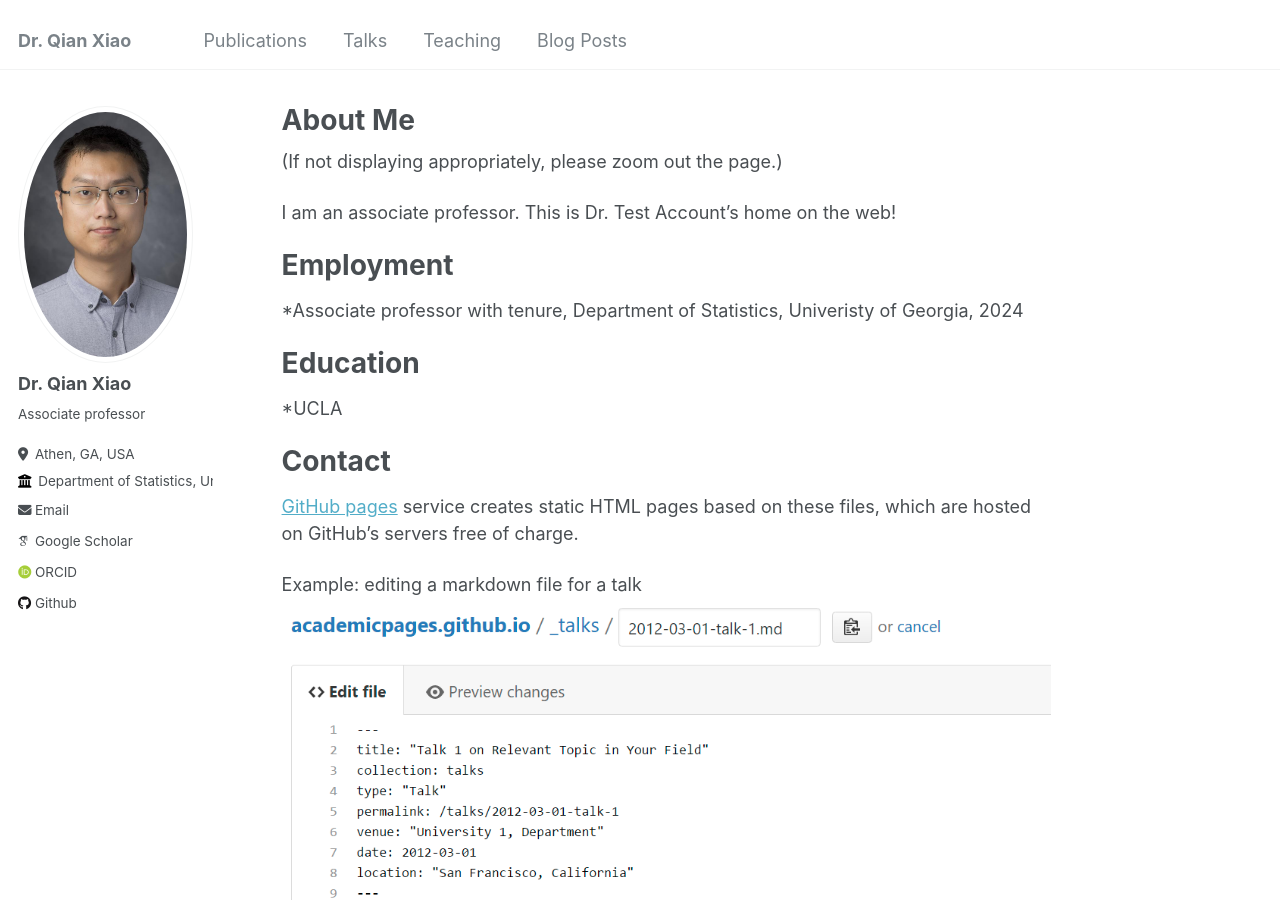
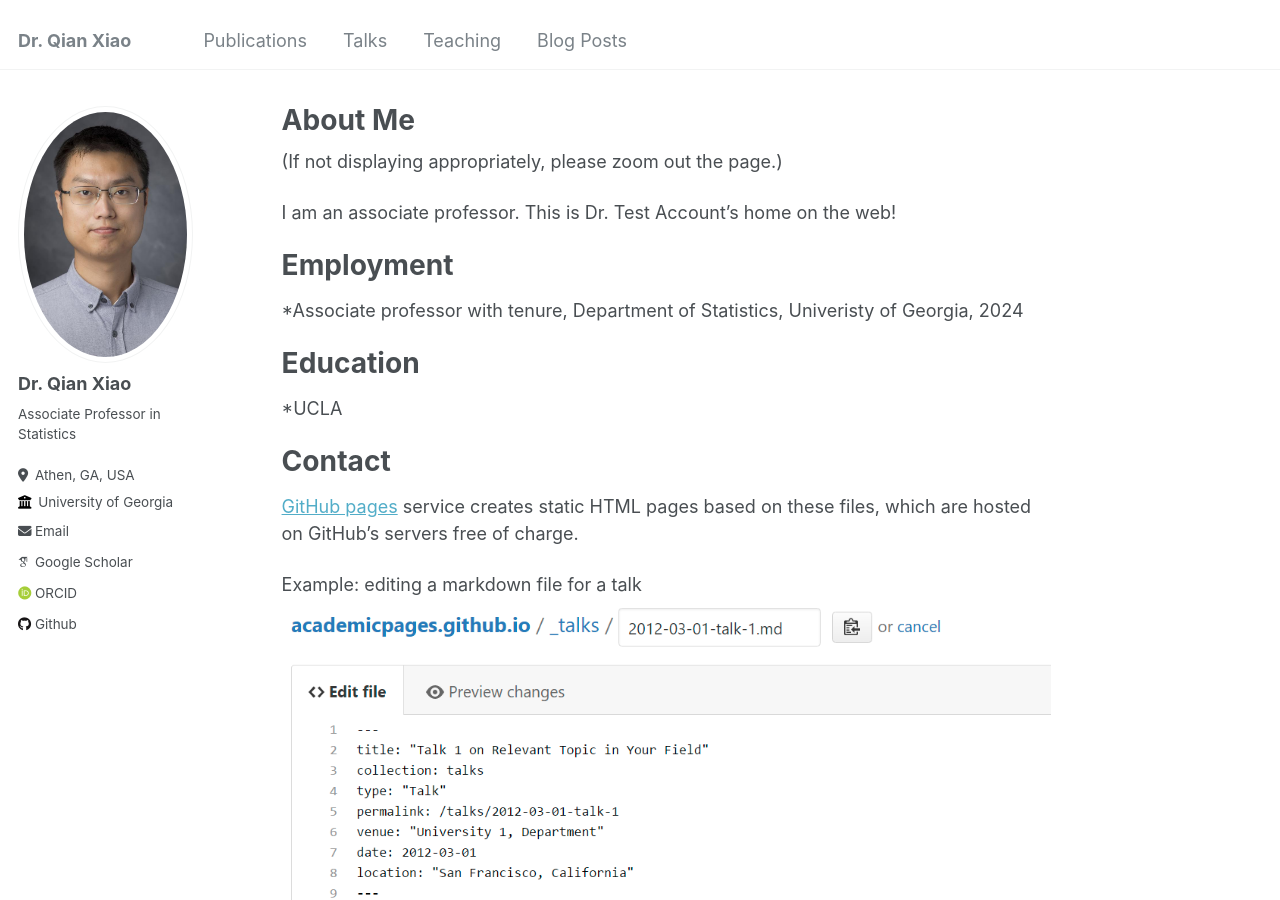
Before and after one commit to QXlab/QXlab.github.io, a Jekyll site: the page built from _pages/about.md, in a window 1280 px wide and 900 px high. Built offline with Jekyll 4.4.1, drawn with Linux system fonts in a browser that asks for light colours; some web fonts are replaced.

Commit message:
Update _config.yml

```diff
--- a/_config.yml
+++ b/_config.yml
@@ -24,9 +24,9 @@ author:
   avatar           : "qx.jpg"
   name             : "Dr. Qian Xiao"
   pronouns         : # example: "he/his"
-  bio              : "Associate professor"
+  bio              : "Associate Professor\ in Statistics"
   location         : "Athen, GA, USA"
-  employer         : "Department of Statistics, University of Georgia"
+  employer         : "University of Georgia"
   uri              : # URL
   email            : "qian.xiao@uga.edu"
 
```
